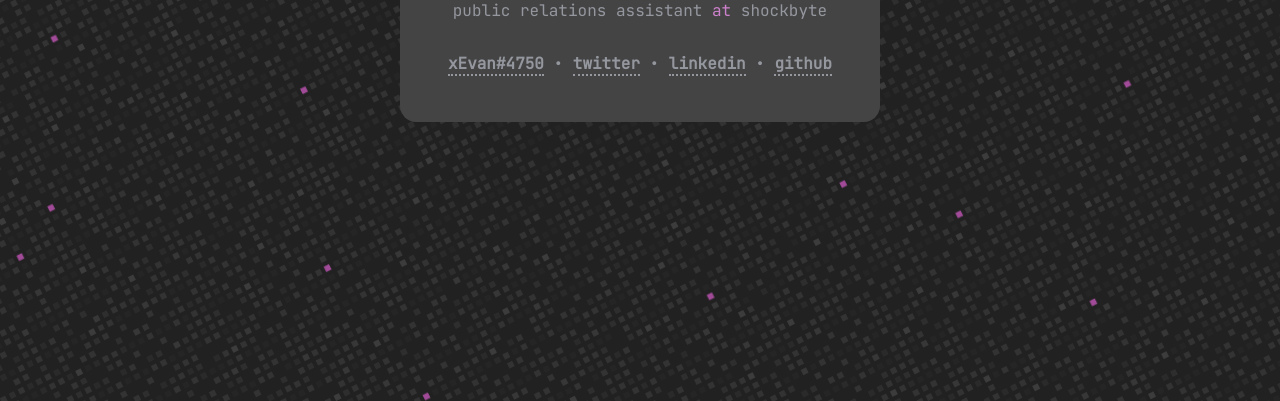
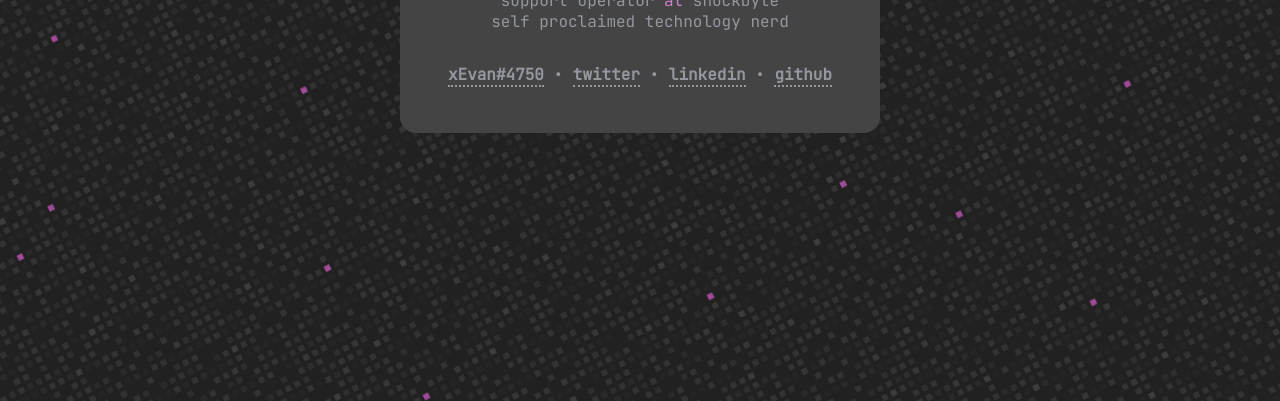
Before and after one commit to xEvanM/xevanm.github.io, a plain HTML site: page index.html in a window 1280 px wide. Shown: the part 399-800 px from the top of the page. Drawn offline with Linux system fonts and the light colour scheme.

Commit message:
Update index

```diff
--- a/index.html
+++ b/index.html
@@ -13,7 +13,8 @@
          <div class="row">
             <div class="flex-item">
                <h1>evan murphy</h1>
-               <p>public relations assistant<span class="hl"> at</span> shockbyte</p>
+               <p>support operator<span class="hl"> at</span> shockbyte
+               <br/> self proclaimed technology nerd</p>
 
                <span class="link"><a>xEvan#4750</a></span><span class="dot"></span>
                <span class="link"><a href="https://twitter.com/xEvanM" target="_blank">twitter</a></span><span class="dot"></span>
```
